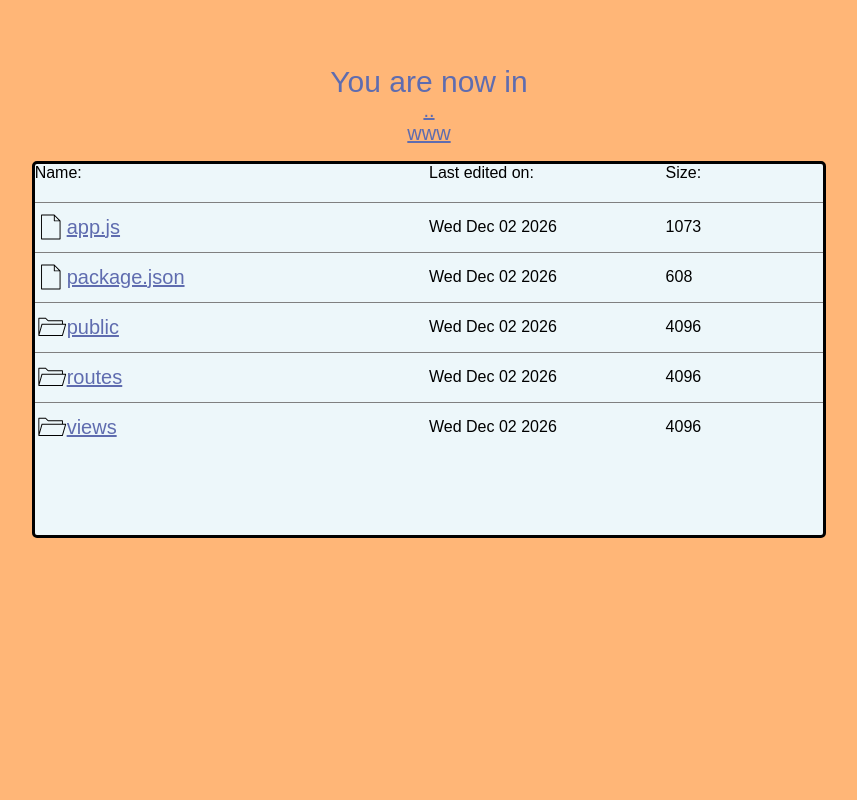
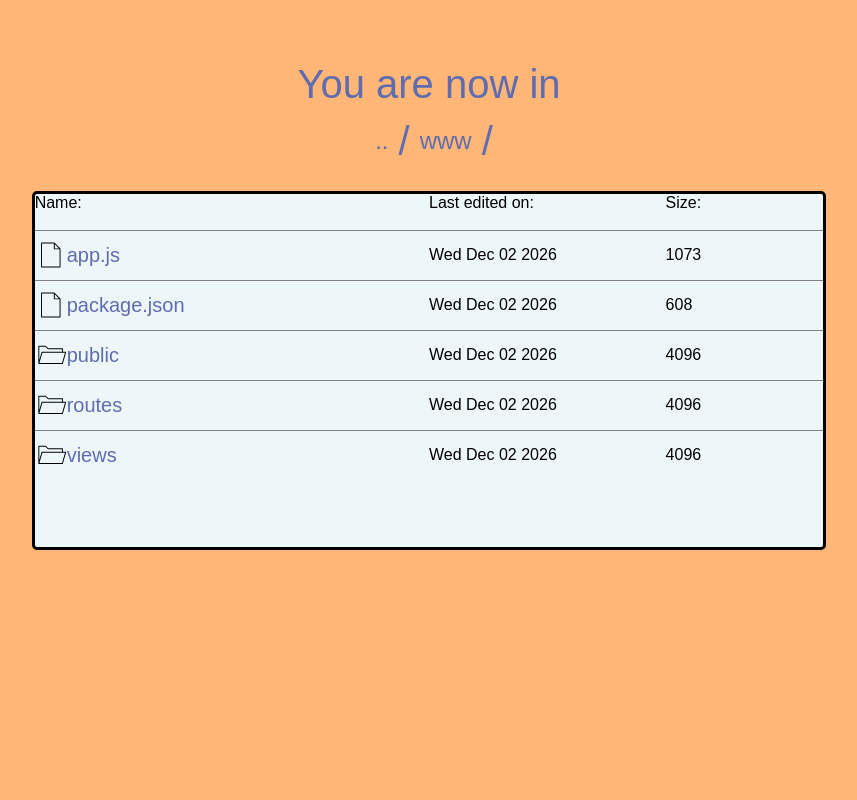
Before and after one commit to rwAT17/PhotoConverter, a Node server app: a page that uses views/partials/readerPartial.hbs in a window 1280 px wide. Shown: the whole page, without its empty margins (211-1068 px from the left). Run offline with Node 20, Linux system fonts and the light colour scheme; style sheets or scripts are compiled from the project's sources; some libraries are stand-ins or nearby versions.

Commit message:
Styled /reader

```diff
--- a/public/reader.scss
+++ b/public/reader.scss
@@ -17,10 +17,10 @@ body {
 	background-color: #e5e3c9;
 }
 
-a{
+a {
 	z-index: 1000;
 	font-size: 20px;
-	color: #5F6CAF;
+	color: #5f6caf;
 }
 
 .wrapper {
@@ -41,18 +41,31 @@ a{
 	background-color: #ffb677;
 }
 
-.current-location{
-
+.current-location {
 	display: flex;
 	flex-direction: column;
 	justify-content: center;
 	align-items: center;
 	grid-row: 2/3;
 	grid-column: 3/-3;
-	color:#5F6CAF ;
-	font-size: 3rem;
+	color: #5f6caf;
+	font-size: 4rem;
 }
 
+.current-location__path {
+	display: flex;
+	flex-direction: row;
+	justify-content: center;
+	align-items: center;
+	margin: 1rem;
+}
+
+.current-location__link {
+	outline: none;
+	text-decoration: none;
+	font-size: 2.4rem;
+	margin: 1rem;
+}
 .files-box {
 	display: grid;
 	grid-template-rows: 10% 90%;
@@ -78,6 +91,11 @@ a{
 	display: flex;
 	height: 50px;
 	border-top: 1px solid grey;
+}
+
+.columns-data__link {
+	outline: none;
+	text-decoration: none;
 }
 .columns-data__edit {
 	align-items: center;
--- a/routes/readerRouter.js
+++ b/routes/readerRouter.js
@@ -45,32 +45,23 @@ router.get('/', async (req, res, next) => {
 	let newArr = []
 	let newObj = {}
 	let objArr = []
-	let nameArr = []
+	let localizatonName = []
 
 	for (let i = 0; i < str.length; i++) {
 		newArr.push(str[i])
-		let newString = newArr.join('/')
-		nameArr.splice(0, 1)
-		nameArr.push(str[i])
-		newObj = { url: newString, name: nameArr.toString() }
+		let urlString = newArr.join('/')
+		///name
+		localizatonName.splice(0, 1)
+		localizatonName.push(str[i])
+
+		newObj = { url: urlString, name: localizatonName.toString() }
 		objArr.push(newObj)
-		// console.log(newString);
-		// console.log(newObj);
-		// console.log(objArr);
-
-
-		// nameObj = { name: nameArr.toString() }
-		// console.log(nameArr)
-		// objArr.push(nameObj)
 	}
-	// console.log(nameObjArr)
-	console.log(objArr)
 
 	try {
 		files = await main(`${queryParam}`)
 		res.render('reader', {
-
-			test: objArr,
+			location: objArr,
 			dirName: queryParam,
 			url: originUrl,
 			fileList: files,
--- a/views/partials/readerPartial.hbs
+++ b/views/partials/readerPartial.hbs
@@ -1,10 +1,11 @@
 
 <div class="current-location">
 	 <p> You are now in</p>
-	 {{#each test}}
-	<a href="http://localhost:3000/reader?page={{this.url}}">{{this.name}}
-</a>
-	 {{/each}}
+	 <div class="current-location__path"> {{#each location}}
+	<a class="current-location__link" href="http://localhost:3000/reader?page={{this.url}}">{{this.name}}</a>
+	<p>/</p>
+	 {{/each}}</div>
+
 </div>
 
 <div class='files-box'>
@@ -25,7 +26,7 @@
 					 {{#if isFile}}
                       <img id="imgMini" class="column-img" src="/icons/5752709981538117042.svg" alt="">
                     {{/if}}
-                     <a href='{{../url}}/{{this.name}}'> <div>{{this.name}}</div></a>
+                     <a class="columns-data__link" href='{{../url}}/{{this.name}}'> <div>{{this.name}}</div></a>
 					</div>
                      <div class="columns-data__edit">{{this.time}}</div>
 			         <div class="columns-data__size">{{this.size}}</div>
```
